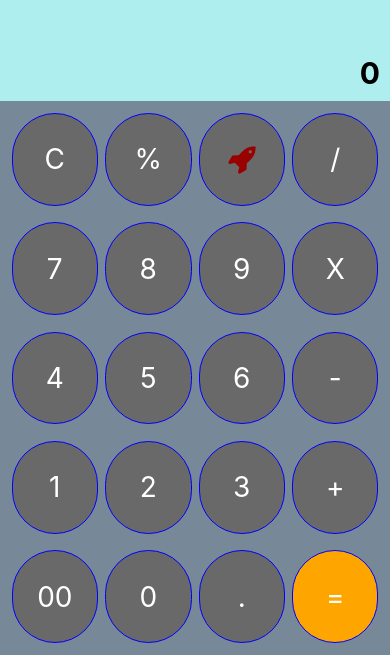
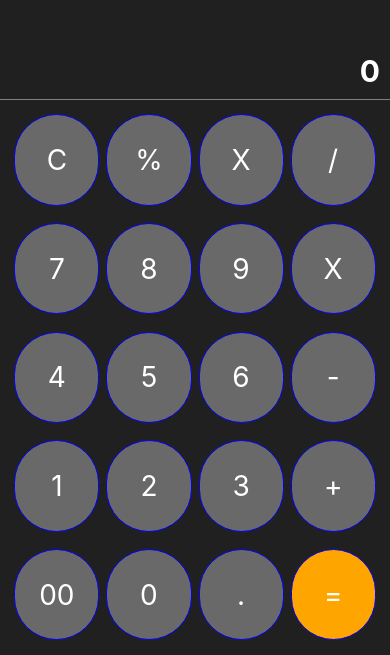
Before and after one commit to Mohamedhazeem/SimpleCalculator_ReactNative, a React Native app: screen / in a window 390 px wide. Shown: the part 189-844 px from the top of the page. Built offline with nearby package versions, Linux system fonts and the light colour scheme.

Commit message:
Clear Button

```diff
--- a/App.tsx
+++ b/App.tsx
@@ -31,7 +31,10 @@ function App() {
         <View style={styles.buttonsContainer}>
           <Row
             buttons={[
-              {value: 'C', onPress: () => handleClear(setState)},
+              {
+                value: 'C',
+                onPress: () => handleClear(setState),
+              },
               {
                 value: '%',
                 onPress: () =>
@@ -39,7 +42,7 @@ function App() {
               },
               {
                 value: 'X',
-                isBackspaceButton: true,
+                isBackscapeButton: true,
                 onPress: () => handleRemove(setState),
               },
               {
@@ -117,24 +120,26 @@ const styles = StyleSheet.create({
   },
   screen: {
     flex: 1,
-    backgroundColor: 'paleturquoise',
+    backgroundColor: '#202020',
     width: '100%',
     padding: 10,
     alignItems: 'flex-end',
     justifyContent: 'flex-end',
+    borderBottomWidth: 1,
+    borderColor: 'grey',
   },
   screenText: {
     fontSize: 30,
     fontWeight: 'bold',
-    color: 'black',
+    color: 'white',
   },
   buttonsContainer: {
     flex: 2,
-    gap: 7,
+    gap: 8,
     justifyContent: 'center',
-    backgroundColor: 'lightslategrey',
+    backgroundColor: '#202020',
     width: '100%',
-    padding: 7,
+    padding: 10,
   },
 });
 
```
